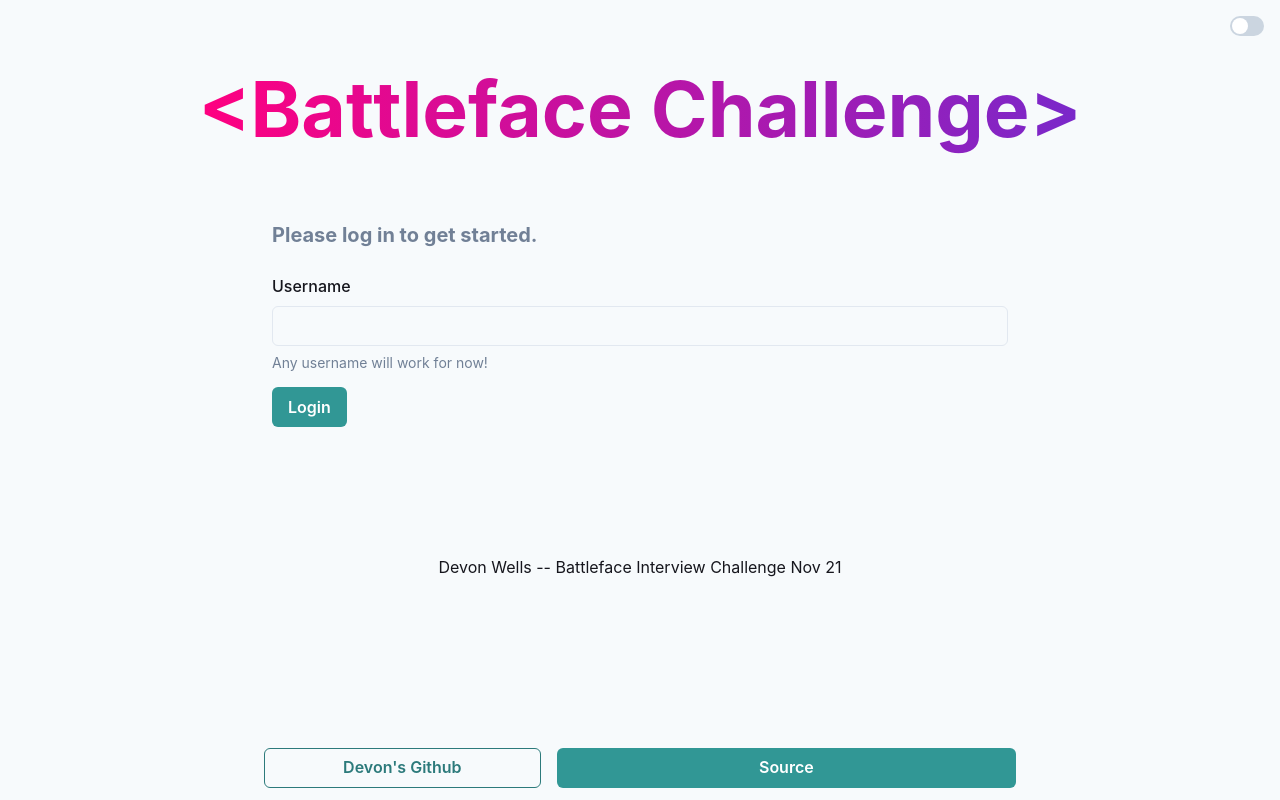
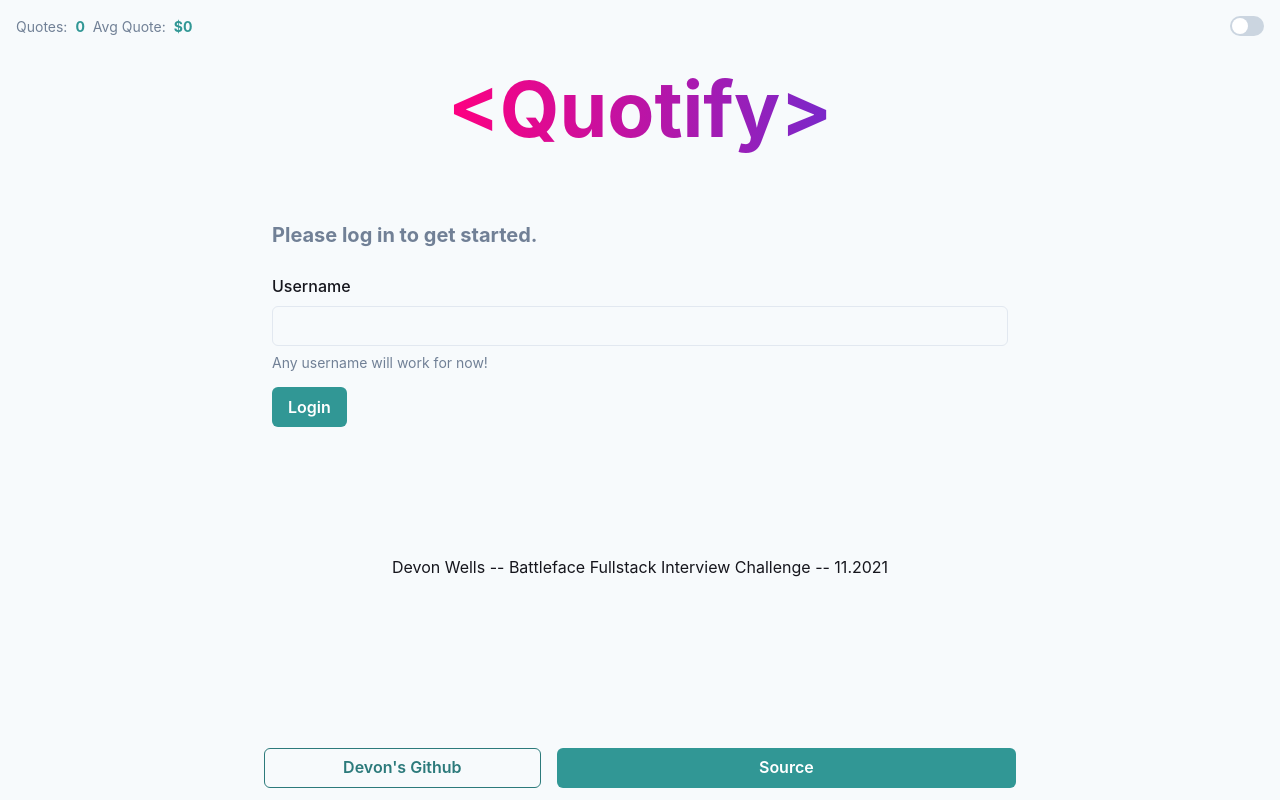
Before and after one commit to devdumpling/battleface-next, a Next.js app: page / in a window 1280 px wide. Built offline with nearby package versions, Linux system fonts and the light colour scheme; no server answers; the database is empty.

Commit message:
add some flashy stuff

```diff
--- a/package.json
+++ b/package.json
@@ -20,9 +20,11 @@
     "jsonwebtoken": "^8.5.1",
     "next": "latest",
     "react": "^17.0.2",
+    "react-countup": "^6.1.0",
     "react-dom": "^17.0.2",
     "react-firebase-hooks": "^4.0.1",
-    "react-firebaseui": "^6.0.0"
+    "react-firebaseui": "^6.0.0",
+    "react-icons": "^4.3.1"
   },
   "devDependencies": {
     "@types/node": "^16.11.7",
--- a/src/components/Hero.tsx
+++ b/src/components/Hero.tsx
@@ -13,5 +13,5 @@ export const Hero = ({ title }: { title: string }) => (
 );
 
 Hero.defaultProps = {
-  title: "\<Battleface Challenge\>",
+  title: "\<Quotify\>",
 };
--- a/src/components/QuoteForm.tsx
+++ b/src/components/QuoteForm.tsx
@@ -7,10 +7,12 @@ import {
   FormHelperText,
   Box,
   Stack,
+  Icon,
   Flex,
   Input,
   Button,
 } from "@chakra-ui/react";
+import { FaPlaneArrival, FaPlaneDeparture } from "react-icons/fa";
 
 import { QuotationRequest } from "../types";
 
@@ -87,7 +89,9 @@ export const QuoteForm = ({ setQuote }: QuoteFormProps) => {
                 <Field name="start_date" placeholder="Start Date">
                   {({ field }) => (
                     <FormControl id="start_date">
-                      <FormLabel>Start Date</FormLabel>
+                      <FormLabel>
+                        Start Date <Icon as={FaPlaneDeparture} />
+                      </FormLabel>
                       <Input {...field} id="start_date" />
                       <FormHelperText>
                         When does your trip start? (YYYY-MM-DD)
@@ -98,7 +102,9 @@ export const QuoteForm = ({ setQuote }: QuoteFormProps) => {
                 <Field name="end_date" placeholder="End Date">
                   {({ field }) => (
                     <FormControl id="end_date">
-                      <FormLabel>End Date</FormLabel>
+                      <FormLabel>
+                        End Date <Icon as={FaPlaneArrival} />
+                      </FormLabel>
                       <Input {...field} id="end_date" />
                       <FormHelperText>
                         And when does it end? (YYYY-MM-DD)
--- /dev/null
+++ b/src/components/TotalQuotes.tsx
@@ -0,0 +1,49 @@
+import { Flex, Text, Spinner } from "@chakra-ui/react";
+import { collection } from "firebase/firestore";
+import { useState, useEffect } from "react";
+import { useCollection } from "react-firebase-hooks/firestore";
+import { db } from "../utils/firebase/clientApp";
+import CountUp from "react-countup";
+
+export const TotalQuotes = () => {
+  const [quotes, loading] = useCollection(collection(db, "quotes"), {});
+  const [totalQuotes, setTotalQuotes] = useState(0);
+
+  useEffect(() => {
+    if (quotes && quotes.docs) {
+      setTotalQuotes(quotes.docs.length);
+    }
+  }, [quotes]);
+
+  const quoteAverage =
+    quotes?.docs?.reduce((acc, curr) => {
+      const { total } = curr.data();
+      if (total !== undefined && total !== null) {
+        return acc + total;
+      }
+      return acc;
+    }, 0) / (totalQuotes || 1);
+
+  return (
+    <Flex gridGap={2} position="fixed" top="1rem" left="1rem">
+      {loading && <Spinner color="teal.500" size="sm" />}
+      {quotes && (
+        <>
+          <Text fontSize="sm" color="gray.500">
+            Quotes:
+          </Text>
+
+          <Text fontSize="sm" fontWeight="bold" color="teal.500">
+            <CountUp preserveValue end={totalQuotes} duration={2} useEasing />
+          </Text>
+          <Text fontSize="sm" color="gray.500">
+            Avg Quote:
+          </Text>
+          <Text fontSize="sm" fontWeight="bold" color="teal.500">
+            $<CountUp preserveValue end={quoteAverage} duration={2} useEasing />
+          </Text>
+        </>
+      )}
+    </Flex>
+  );
+};
--- a/src/pages/index.tsx
+++ b/src/pages/index.tsx
@@ -6,6 +6,7 @@ import {
   Box,
   Heading,
   Flex,
+  Code,
   Stack,
   Input,
   Button,
@@ -21,24 +22,55 @@ import { DarkModeSwitch } from "../components/DarkModeSwitch";
 import { CTA } from "../components/CTA";
 import { Footer } from "../components/Footer";
 import { QuoteForm } from "../components/QuoteForm";
+import { TotalQuotes } from "../components/TotalQuotes";
 
-import { useCollection } from "react-firebase-hooks/firestore";
-import { collection } from "firebase/firestore";
-import { db } from "../utils/firebase/clientApp";
+import CountUp from "react-countup";
 
 import axios from "axios";
 import { IUser, QuotationResponse } from "../types";
 
-const CurrentQuote = ({ quote }: { quote: QuotationResponse }) => (
+const CurrentQuote = ({ quote }: { quote: QuotationResponse }) => {
+  const [showStats, setShowStats] = useState(false);
+
+  return (
     <Stack spacing={0}>
-    <Text fontSize="4xl" color="teal">
-      Total: ${quote.total.toFixed(2)} {quote.currency_id}
+      <Text fontSize="6xl" color="teal">
+        $
+        <CountUp
+          useEasing
+          end={Number(quote.total.toFixed(2))}
+          duration={2}
+        />{" "}
+        {quote.currency_id} 🎉 🚀 🌒
       </Text>
+      <Flex flexDirection="column" alignItems="baseline">
         <Text fontSize="sm" color="gray.500">
           Unique Quote Id: {quote.quotation_id}
         </Text>
+        <Button
+          size="sm"
+          variant="link"
+          onClick={() => setShowStats(!showStats)}
+          color="gray.500"
+        >
+          Stats for nerds
+        </Button>
+        {showStats && (
+          <Box width="100%" borderWidth="1px" borderRadius="lg" p={4} m={4}>
+            <Code width="100%" fontSize="sm" color="gray.500">
+              quotation_id: {quote.quotation_id} <br />
+              currency_id: {quote.currency_id} <br />
+              total: {quote.total.toFixed(2)} <br />
+              <br />
+              // would never show this in a real app obviously 🤷‍♂️ <br />
+              token: {window.localStorage.getItem("token")} <br />
+            </Code>
+          </Box>
+        )}
+      </Flex>
     </Stack>
   );
+};
 
 const Home = () => {
   const [user, setUser] = useState<IUser | null>(null);
@@ -63,13 +95,6 @@ const Home = () => {
       fetchUser();
     }
   }, [user]);
-
-  /* const [quotes, quotesLoading, quotesError] = useCollection(
-    collection(db, "quotes"),
-    {}
-  );
-
-  console.log(quotes.docs.map((doc) => doc.data())); */
 
   const handleLogout = () => {
     window.localStorage.removeItem("token");
@@ -177,8 +202,9 @@ const Home = () => {
       </Main>
 
       <DarkModeSwitch />
+      <TotalQuotes />
       <Footer>
-        <Text>Devon Wells -- Battleface Interview Challenge Nov 21</Text>
+        Devon Wells -- Battleface Fullstack Interview Challenge -- 11.2021
       </Footer>
       <CTA />
     </Container>
```
Also changed, not shown: 1 other file (tests, documents, lock files or other folders). Lines whose indentation alone changed are shown as unchanged.
